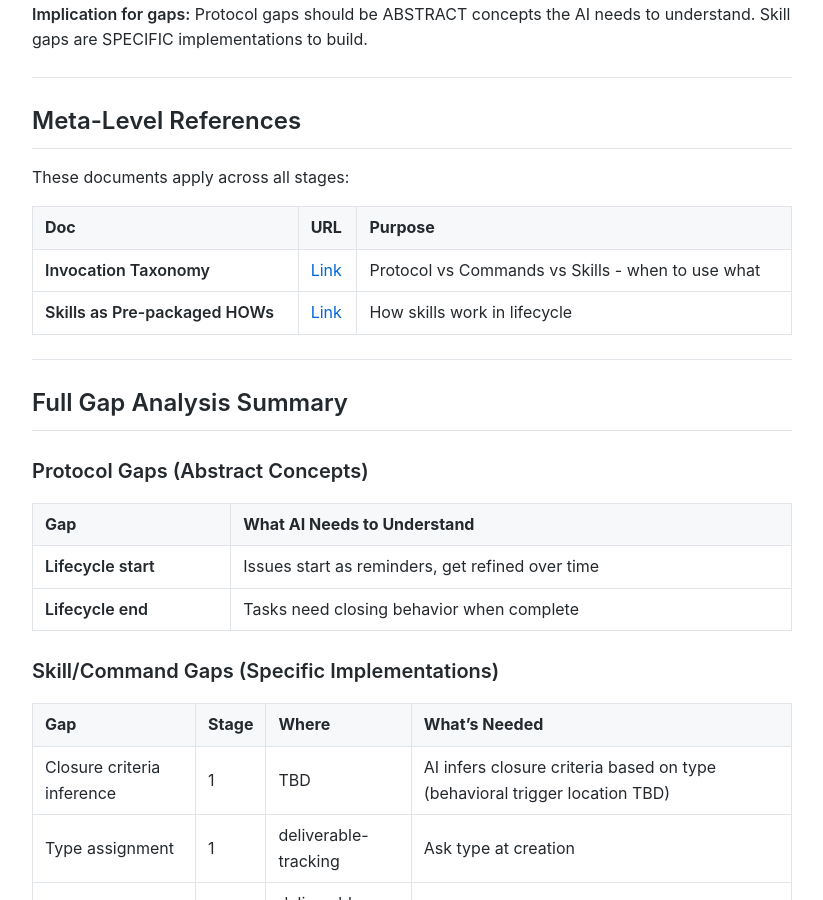
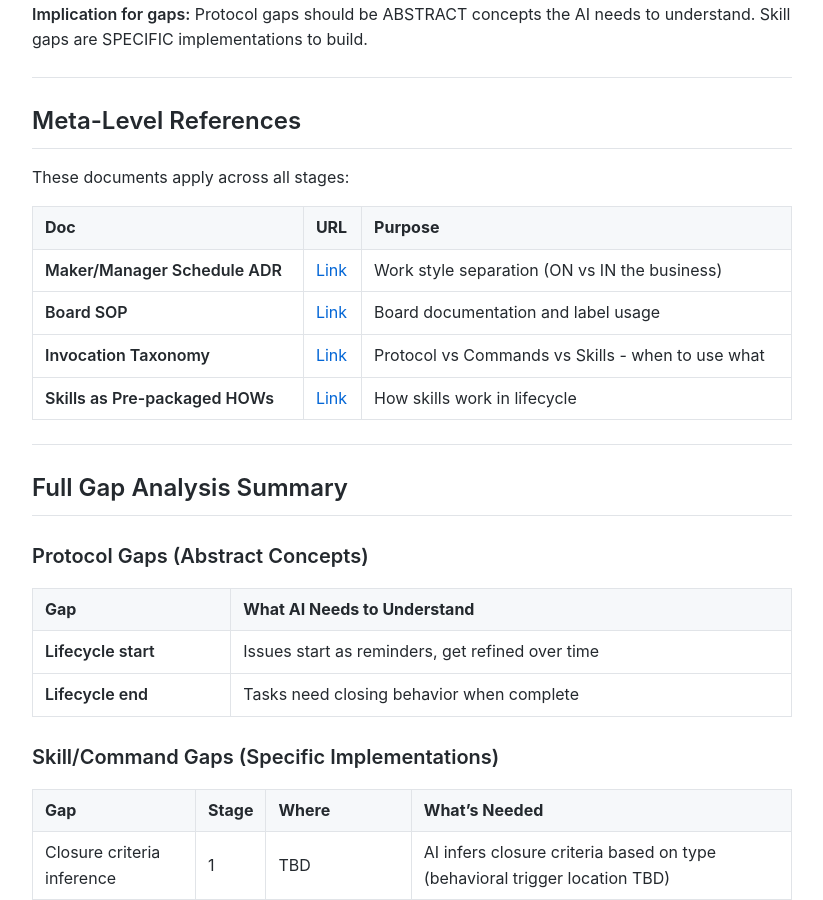
Before and after one commit to MariusWilsch/public-wilsch-ai-pages, a Jekyll site: the page built from global/issue-lifecycle-router.md, in a window 1280 px wide and 900 px high, scrolled down 10136 px. Shown: the whole window, without its empty margins (228-1051 px from the left). Built offline with Jekyll 4.4.1, drawn with Linux system fonts in a browser that asks for light colours; our own code applies the rules of GitHub Pages for plain Markdown files.

Commit message:
Sync from hippocampus 2026-01-23

```diff
--- a/global/issue-lifecycle-router.md
+++ b/global/issue-lifecycle-router.md
@@ -395,6 +395,8 @@ These documents apply across all stages:
 
 | Doc | URL | Purpose |
 |-----|-----|---------|
+| **Maker/Manager Schedule ADR** | [Link](https://mariuswilsch.github.io/public-wilsch-ai-pages/global/adr-adopt-maker-manager-schedule-separation) | Work style separation (ON vs IN the business) |
+| **Board SOP** | [Link](https://github.com/DaveX2001/deliverable-tracking/blob/main/docs/BOARD-SOP.md) | Board documentation and label usage |
 | **Invocation Taxonomy** | [Link](https://mariuswilsch.github.io/public-wilsch-ai-pages/global/claude-code-extension-invocation-taxonomy) | Protocol vs Commands vs Skills - when to use what |
 | **Skills as Pre-packaged HOWs** | [Link](https://mariuswilsch.github.io/public-wilsch-ai-pages/global/skill-lifecycle-execution-timing) | How skills work in lifecycle |
 
```
